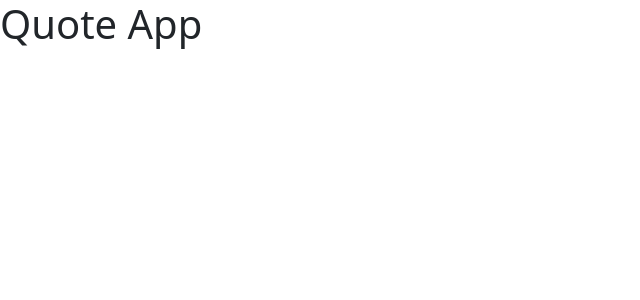
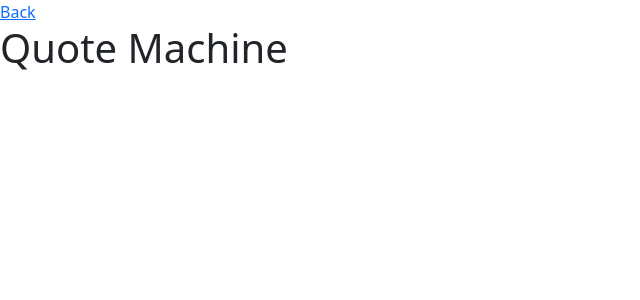
Before and after one commit to cmcgrath454/fcc-front-end-libraries, a React (Create React App) app: page /quote-machine in a window 1280 px wide. Shown: the top 300 px of the page, without its empty margins (0-640 px from the left). Built offline with nearby package versions, Linux system fonts and the light colour scheme.

Commit message:
added navbar component

```diff
--- a/src/App.js
+++ b/src/App.js
@@ -1,12 +1,12 @@
+import Navbar from './Navbar';
 import './styles/App.scss';
 
 function App() {
   return (
     <>
-      <h1>React App</h1>
+      <Navbar header='React Apps' />
       <a href={'/quote-machine'}>Quote Machine</a>
     </>
-
   );
 }
 
--- /dev/null
+++ b/src/Navbar.js
@@ -0,0 +1,10 @@
+function Navbar(props) {
+    return (
+        <nav>
+            {props.header !== 'React Apps' && <a href={'/'}>Back</a>}
+            <h1>{props.header}</h1>
+        </nav>
+    )
+}
+
+export default Navbar;
--- a/src/quote-app/QuoteApp.js
+++ b/src/quote-app/QuoteApp.js
@@ -1,6 +1,8 @@
+import Navbar from "../Navbar";
+
 function QuoteApp() {
     return (
-        <h1>Quote App</h1>
+        <Navbar header='Quote Machine' />
     )
 }
 
```
